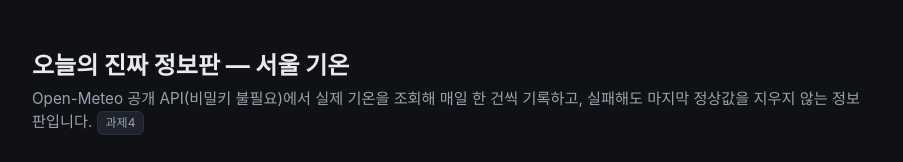
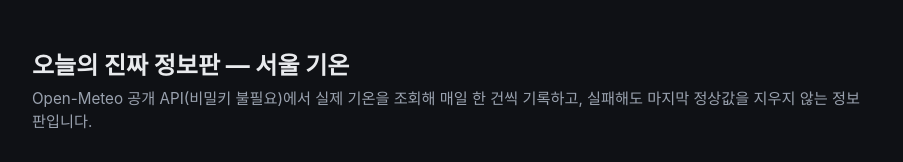
Before and after one commit to stujh00/my-weather-info, a Next.js app: page / in a window 1280 px wide. Shown: the top 162 px of the page, without its empty margins (188-1091 px from the left). Built offline with nearby package versions, Linux system fonts and the light colour scheme; no server answers.

Commit message:
Update page.tsx

```diff
--- a/app/page.tsx
+++ b/app/page.tsx
@@ -7,7 +7,7 @@ export default function Page() {
       <h1>오늘의 진짜 정보판 — 서울 기온</h1>
       <p className="subtitle">
         Open-Meteo 공개 API(비밀키 불필요)에서 실제 기온을 조회해 매일 한 건씩 기록하고, 실패해도 마지막
-        정상값을 지우지 않는 정보판입니다. <span className="tag">과제4</span>
+        정상값을 지우지 않는 정보판입니다.
       </p>
       <Board />
       <FixturePanel />
```
